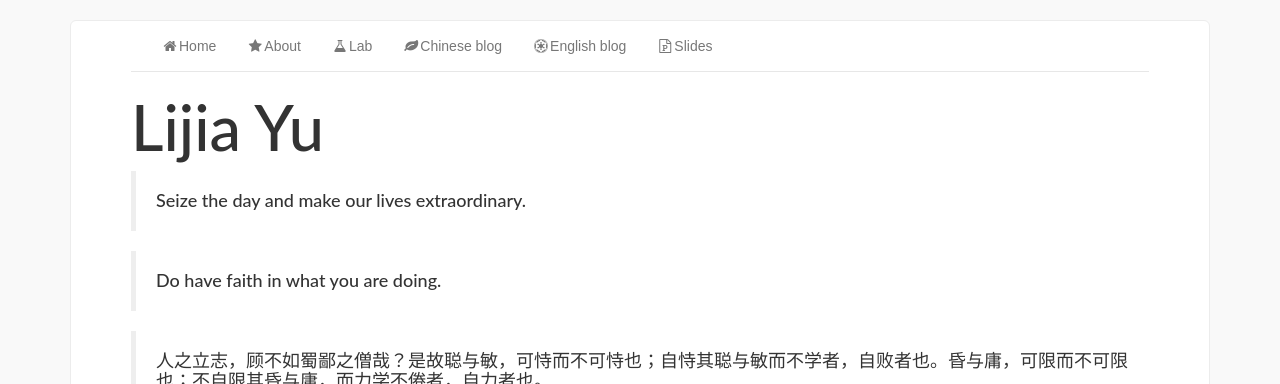
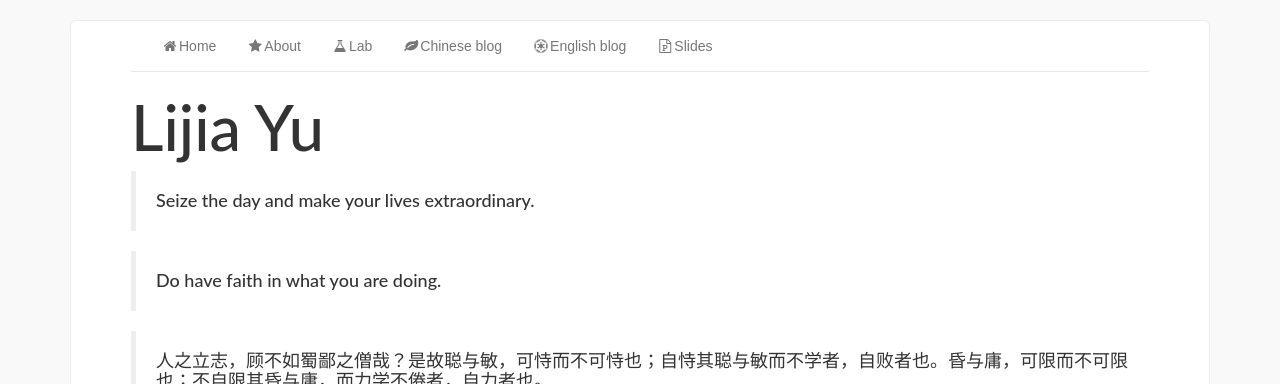
Before and after one commit to yulijia/yulijia.github.io, a Jekyll site: the page built from index.md, in a window 1280 px wide. Shown: the top 384 px of the page. Built offline with Jekyll 4.4.1, drawn with Linux system fonts in a browser that asks for light colours; nearby versions of some CDN libraries.

Commit message:
our->your

```diff
--- a/index.md
+++ b/index.md
@@ -7,7 +7,7 @@ avatar: yes
 # Lijia Yu
 
 
-> #### Seize the day and make our lives extraordinary.
+> #### Seize the day and make your lives extraordinary.
 
 > #### Do have faith in what you are doing.
 
```
